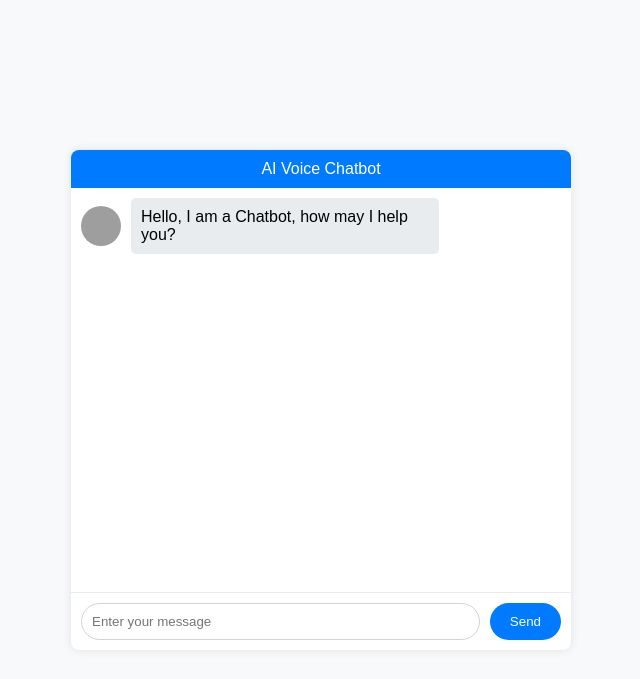
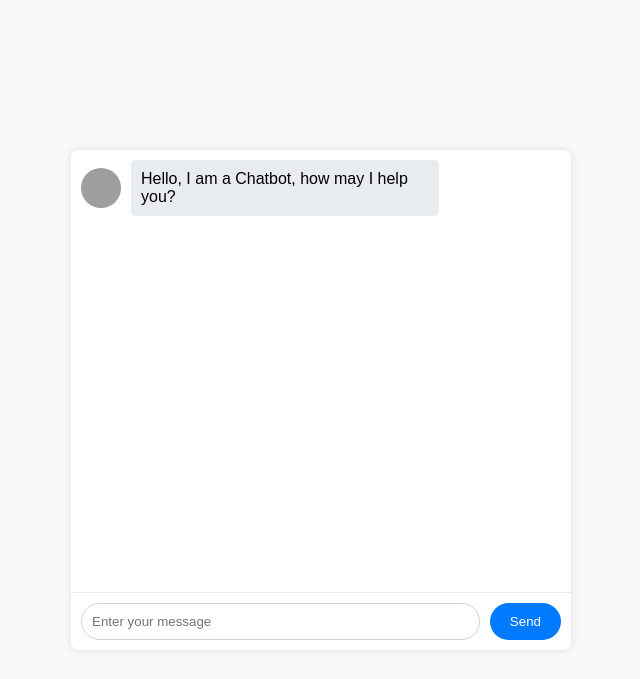
Before and after one commit to adminunblinded/shawnai, a Flask app: page / in a window 1280 px wide. Shown: the top 679 px of the page, without its empty margins (319-959 px from the left). Run offline with Flask 3, Linux system fonts and the light colour scheme; grey boxes are pictures that could not be loaded.

Commit message:
Update index.html

```diff
--- a/templates/index.html
+++ b/templates/index.html
@@ -23,14 +23,6 @@
             max-width: 100%;
             display: flex;
             flex-direction: column;
-        }
-        .chat-header {
-            background: #007bff;
-            color: white;
-            padding: 10px;
-            text-align: center;
-            border-top-left-radius: 8px;
-            border-top-right-radius: 8px;
         }
         .chat-box {
             padding: 10px;
@@ -115,9 +107,6 @@
 </head>
 <body>
     <div class="chat-container">
-        <div class="chat-header">
-            AI Voice Chatbot
-        </div>
         <div class="chat-box" id="chat-box">
             <div class="chat-message bot">
                 <img src="https://miro.medium.com/v2/resize:fit:1400/1*lxuPZZ1McCgiXNok5_Vlfg.jpeg" alt="Bot Icon" width="40" height="40">
```
